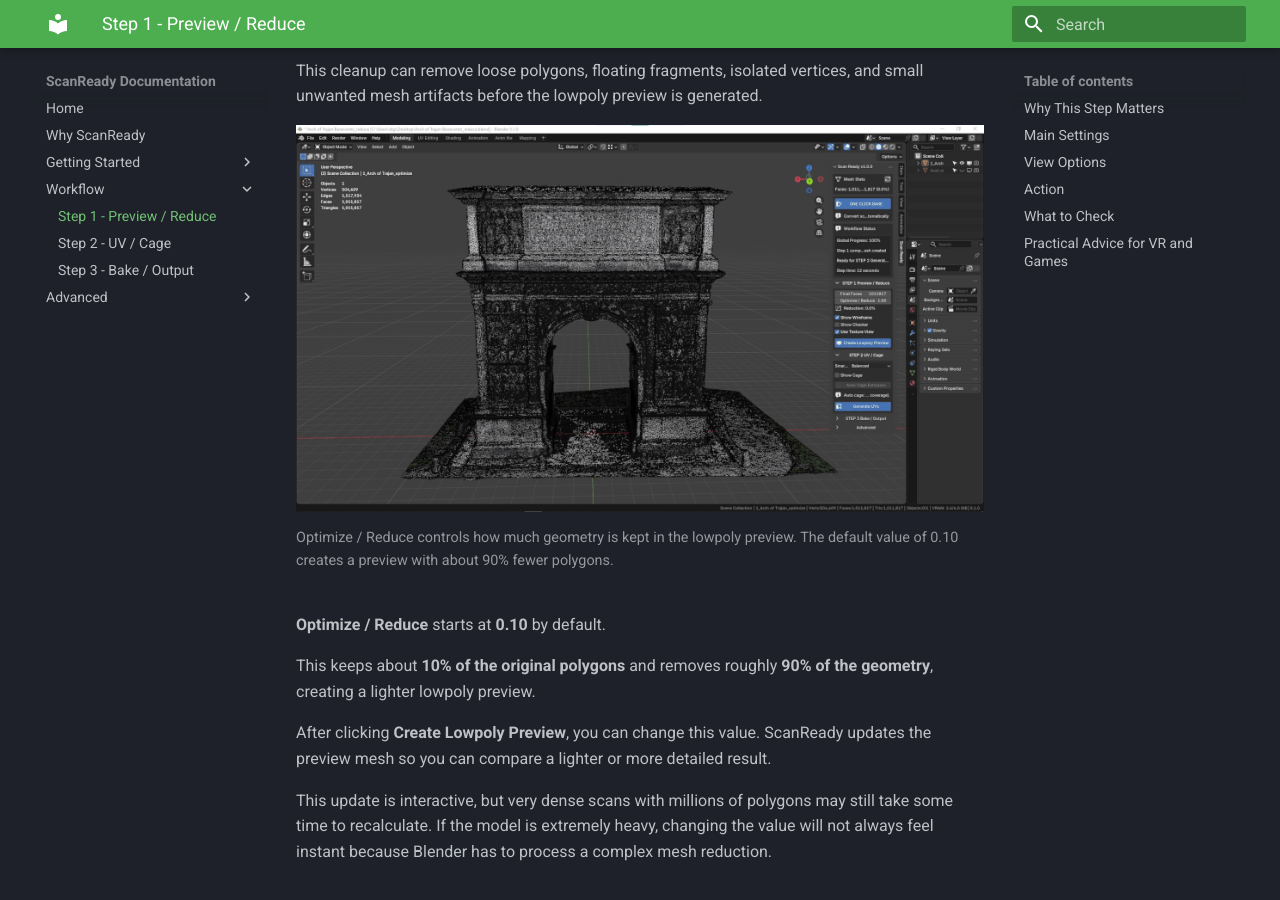
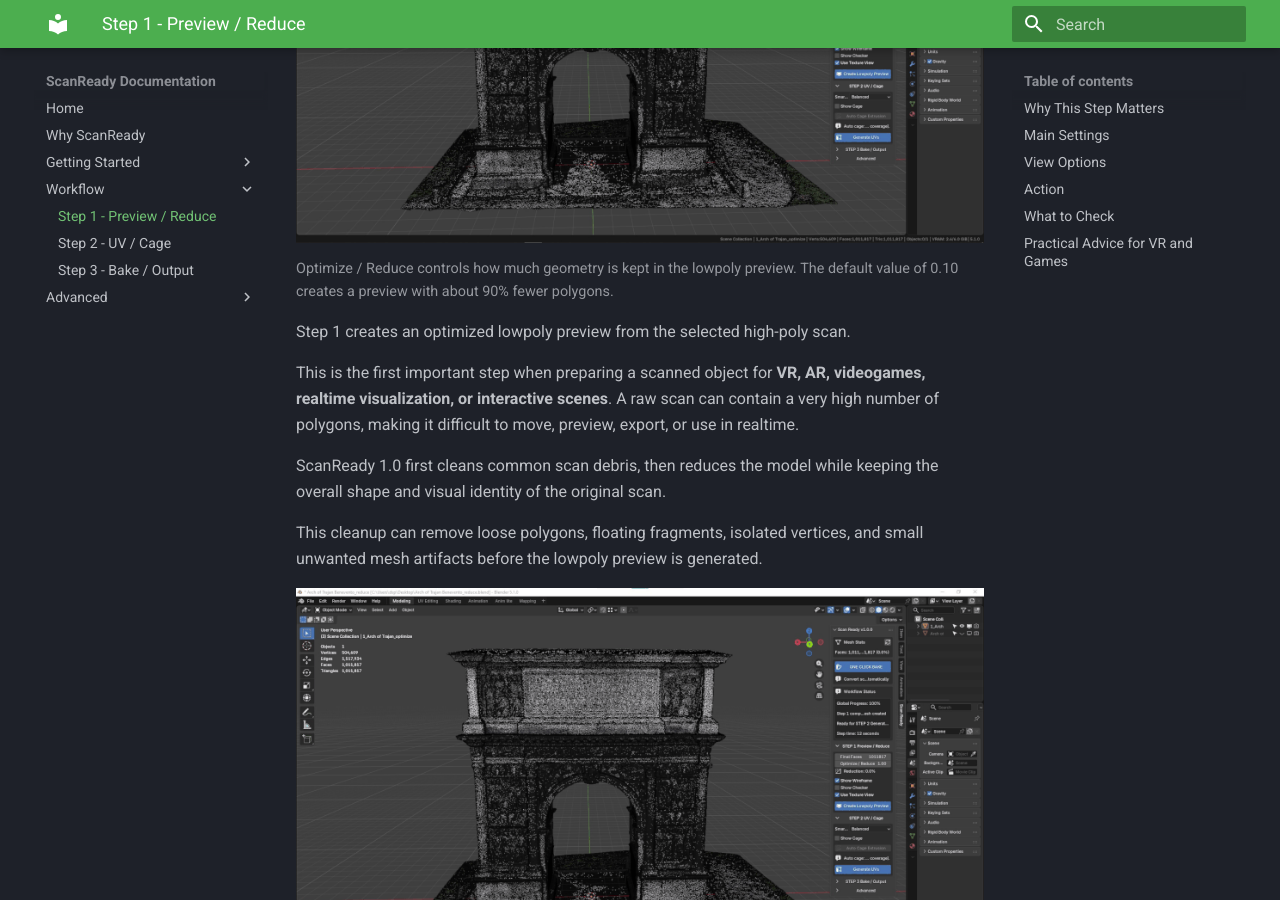
Before and after one commit to marioschiano/scanready-docs, an MkDocs documentation site: the page built from docs/step1.md, in a window 1280 px wide and 900 px high, scrolled down 365 px. Built offline with MkDocs 1.6.1 and Material for MkDocs 9.7.7, drawn with Linux system fonts in a browser that asks for light colours.

Commit message:
Update step1.md

```diff
--- a/docs/step1.md
+++ b/docs/step1.md
@@ -1,6 +1,12 @@
 # Step 1 - Preview / Reduce
 
 Create a lightweight optimized preview from your high-poly scan before UVs and baking.
+<div style="width:100%; text-align:left;">
+  <img src="../img/step1-reduce.gif" alt="ScanReady 1.0 Optimize Reduce control updating the lowpoly preview density" style="max-width:820px;width:100%;">
+</div>
+<p style="font-size:0.9em; opacity:0.75; margin-top:6px;">
+  Optimize / Reduce controls how much geometry is kept in the lowpoly preview. The default value of 0.10 creates a preview with about 90% fewer polygons.
+</p>
 
 Step 1 creates an optimized lowpoly preview from the selected high-poly scan.
 
```
